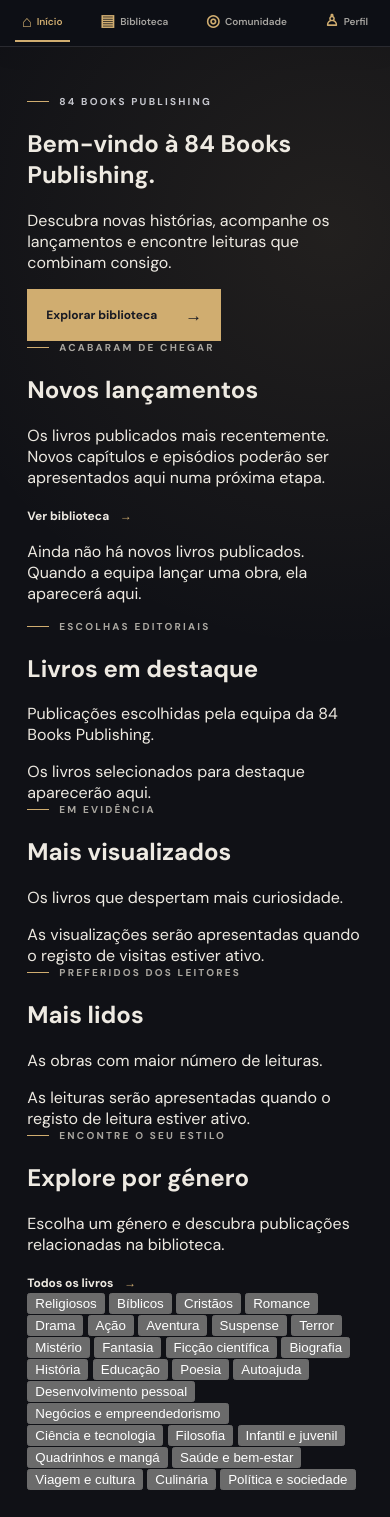
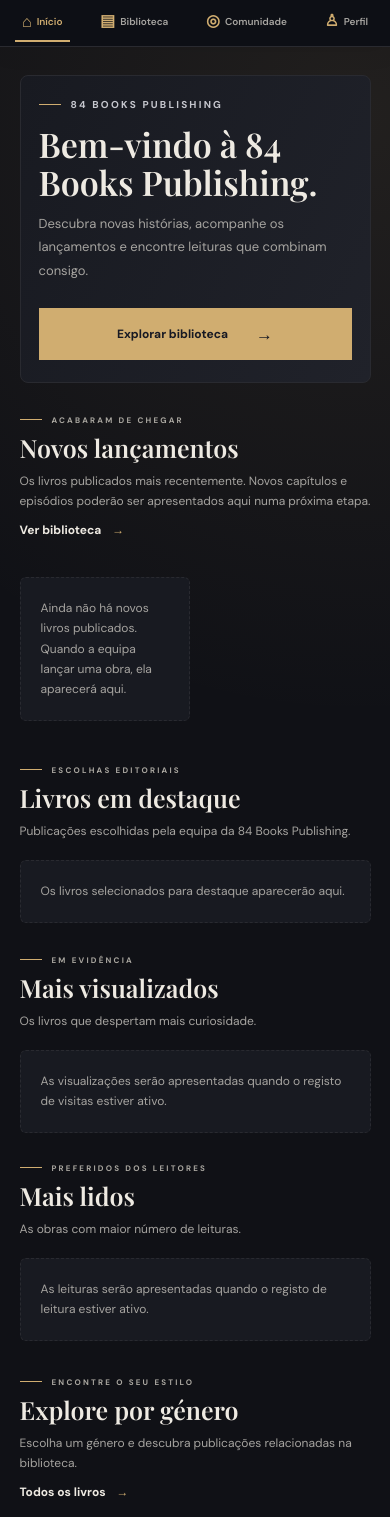
Before and after one commit to maicon42/84-books-publishing, a plain HTML site: page index.html in a window 390 px wide. Shown: the part 54-1571 px from the top of the page. Drawn offline with nearby package versions, Linux system fonts and the light colour scheme; no server answers.

Commit message:
Adiciona estilos responsivos à nova página inicial

```diff
--- a/styles.css
+++ b/styles.css
@@ -357,3 +357,63 @@ body[data-theme="light"] .detail-preview{background:#fffdfa}
 @media(max-width:700px){
   .member-menu{grid-template-columns:repeat(auto-fit,minmax(70px,1fr))}
 }
+
+
+/* Página inicial editorial — 84 Books Publishing */
+.home-page{padding:clamp(28px,5vw,62px) clamp(18px,7vw,100px) 42px;background:radial-gradient(circle at 92% 3%,#d0ad7018,transparent 27%),var(--paper)}
+.home-welcome-panel{max-width:1220px;margin:0 auto 42px;padding:clamp(24px,4vw,42px);display:flex;align-items:center;justify-content:space-between;gap:26px;border:1px solid var(--line);background:linear-gradient(115deg,var(--surface),var(--surface-2));border-radius:8px}
+.home-welcome-copy{min-width:0}
+.home-welcome-copy .eyebrow{justify-content:flex-start}
+.home-welcome-copy h1{font:clamp(30px,4.2vw,52px)/1.13 "Playfair Display",serif;color:var(--ink);margin:14px 0 10px}
+.home-welcome-copy p{max-width:650px;color:var(--muted);font-size:13px;line-height:1.8;margin:0}
+.home-library-button{flex:0 0 auto;white-space:nowrap}
+.home-feed{max-width:1220px;margin:0 auto;display:grid;gap:42px}
+.home-shelf{min-width:0}
+.home-shelf-heading{display:flex;align-items:flex-end;justify-content:space-between;gap:20px;margin-bottom:19px}
+.home-shelf-heading h2{font:clamp(25px,3vw,34px)/1.2 "Playfair Display",serif;color:var(--ink);margin:8px 0}
+.home-shelf-heading p{max-width:660px;color:var(--muted);font-size:12px;line-height:1.7;margin:0}
+.home-shelf-heading .eyebrow{font-size:8px}
+.home-book-grid{display:grid;grid-template-columns:repeat(4,minmax(0,1fr));gap:16px}
+.home-book-card{display:flex;flex-direction:column;min-width:0;padding:12px;border:1px solid var(--line);border-radius:6px;background:var(--surface);color:var(--ink);text-decoration:none;transition:transform .2s,border-color .2s}
+.home-book-card:hover,.home-book-card:focus-visible{transform:translateY(-4px);border-color:var(--gold);outline:none}
+.home-book-cover{display:block;overflow:hidden;aspect-ratio:3/4;background:var(--surface-2);margin-bottom:12px}
+.home-book-cover img{display:block;width:100%;height:100%;object-fit:cover}
+.home-cover-fallback{height:100%;min-height:150px;padding:14px;display:flex;flex-direction:column;justify-content:space-between;background:linear-gradient(145deg,#29251f,#66502d);color:#f7f0e4}
+.home-cover-fallback small{font-size:7px;letter-spacing:1.5px}
+.home-cover-fallback strong{font:clamp(15px,2vw,21px)/1.2 "Playfair Display",serif;overflow-wrap:anywhere}
+.home-cover-fallback span{font:28px "Playfair Display",serif;color:#d7b675}
+.home-book-category{font-size:9px;color:var(--gold);font-weight:700;text-transform:uppercase;letter-spacing:.8px;margin-bottom:6px}
+.home-book-card>strong{font:17px/1.3 "Playfair Display",serif;overflow-wrap:anywhere}
+.home-book-card>small{font-size:10px;color:var(--muted);margin-top:5px}
+.home-book-link{font-size:10px;color:var(--gold);font-weight:700;margin-top:13px}
+.home-empty,.home-placeholder{padding:20px;border:1px dashed var(--line);border-radius:6px;color:var(--muted);font-size:12px;line-height:1.7;background:var(--surface)}
+.home-ranking-grid{display:grid;grid-template-columns:repeat(2,minmax(0,1fr));gap:22px}
+.home-ranking-shelf{min-width:0}
+.home-categories-section{padding-top:4px}
+.home-category-grid{display:grid;grid-template-columns:repeat(4,minmax(0,1fr));gap:9px}
+.home-category-grid button{min-height:43px;padding:10px 12px;border:1px solid var(--line);border-radius:4px;background:var(--surface);color:var(--ink);font:600 11px "DM Sans",sans-serif;text-align:left;cursor:pointer;transition:border-color .2s,background .2s,color .2s}
+.home-category-grid button:hover,.home-category-grid button:focus-visible{border-color:var(--gold);background:var(--surface-2);color:var(--gold);outline:none}
+.home-bottom-note{margin-top:40px}
+@media(max-width:850px){
+  .home-book-grid{grid-template-columns:repeat(2,minmax(0,1fr))}
+  .home-category-grid{grid-template-columns:repeat(3,minmax(0,1fr))}
+}
+@media(max-width:650px){
+  .home-page{padding:28px 5% 32px}
+  .home-welcome-panel{align-items:flex-start;flex-direction:column;padding:22px 18px;margin-bottom:32px}
+  .home-welcome-copy h1{font-size:34px}
+  .home-library-button{width:100%;justify-content:center}
+  .home-feed{gap:32px}
+  .home-shelf-heading{align-items:flex-start;flex-direction:column;gap:10px}
+  .home-book-grid{gap:10px}
+  .home-book-card{padding:8px}
+  .home-book-card>strong{font-size:15px}
+  .home-ranking-grid{grid-template-columns:1fr;gap:30px}
+  .home-category-grid{grid-template-columns:repeat(2,minmax(0,1fr));gap:7px}
+  .home-category-grid button{font-size:10px;padding:9px}
+}
+@media(max-width:360px){
+  .home-book-grid{grid-template-columns:1fr 1fr}
+  .home-cover-fallback{padding:10px}
+  .home-category-grid{grid-template-columns:1fr 1fr}
+}
```
